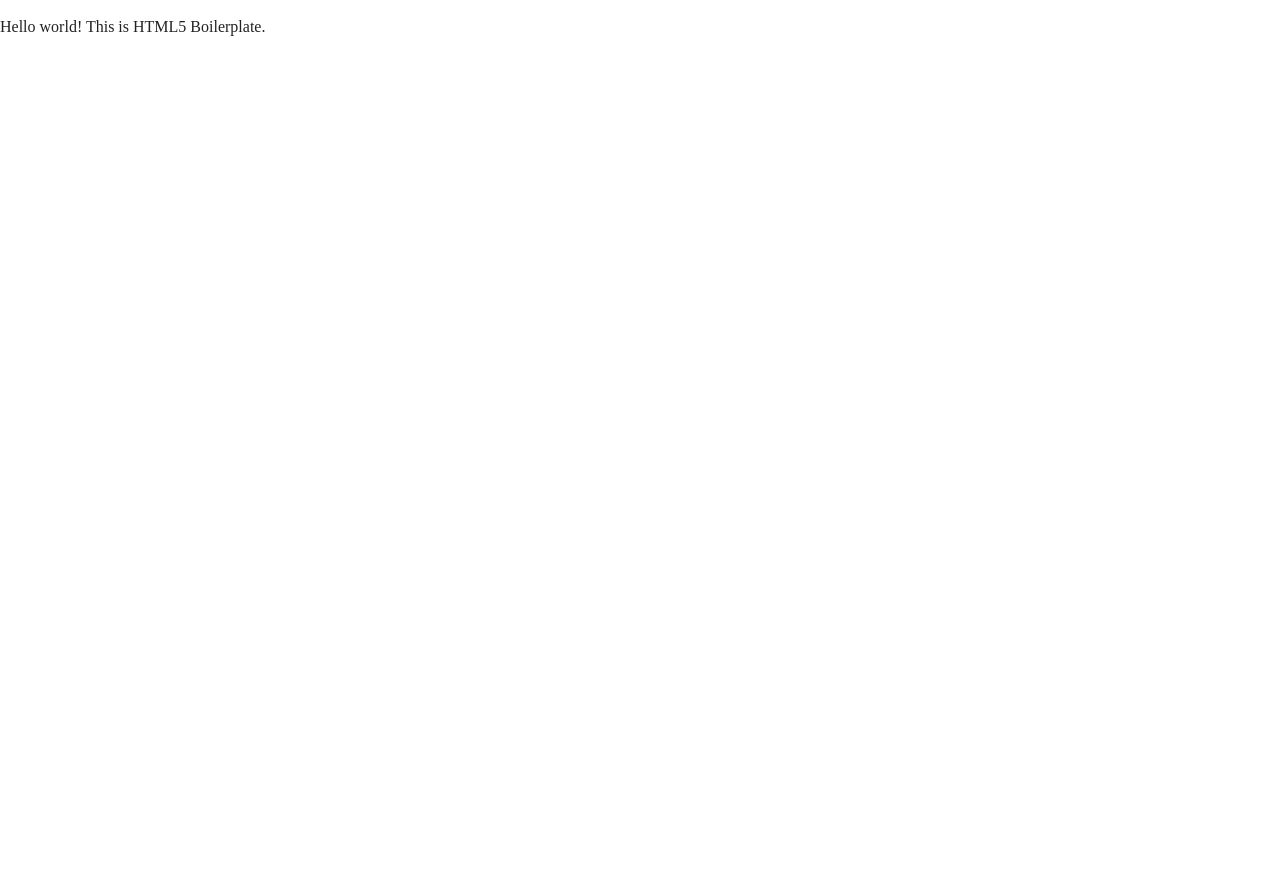
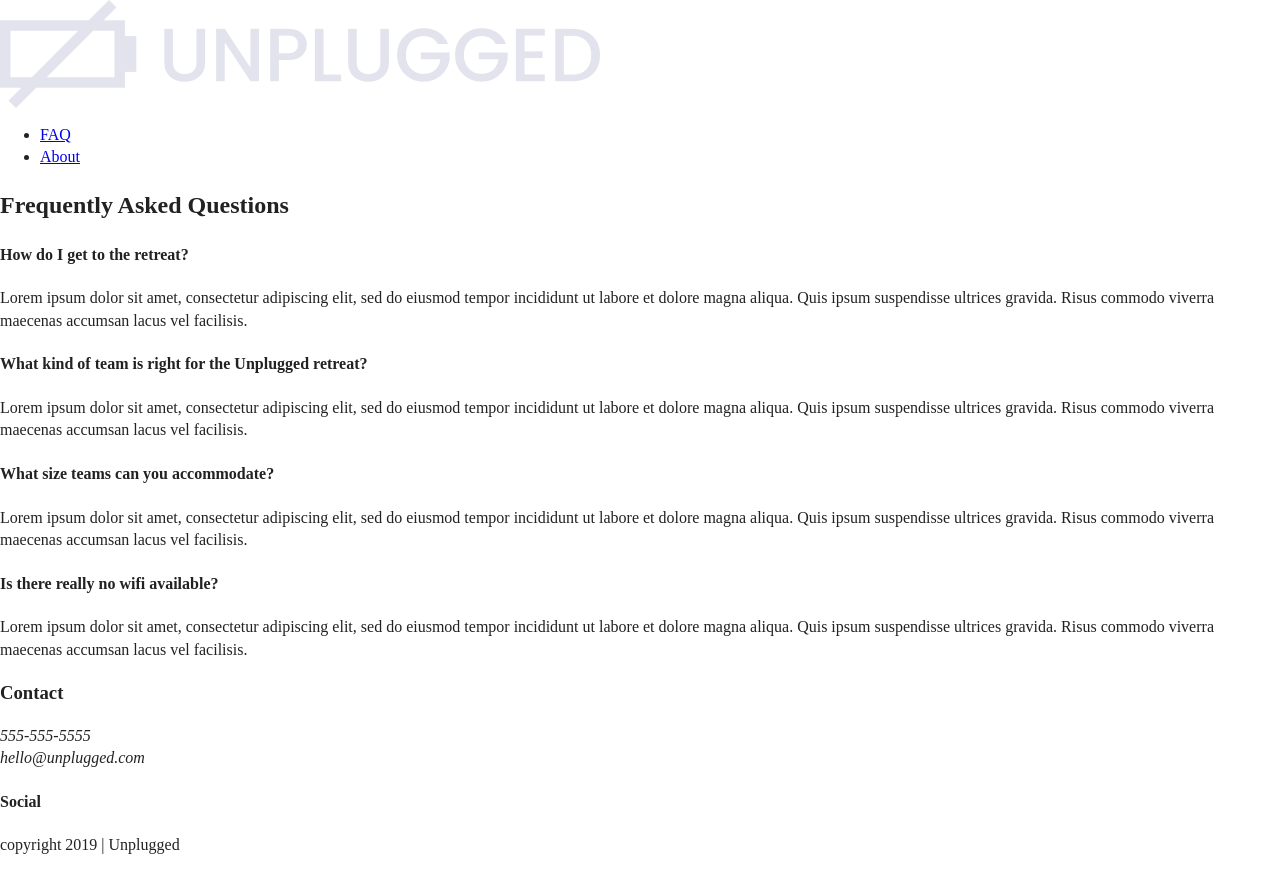
Before and after one commit to 1Henri/unplugged-retreat-boilerplate, a website: page faq/index.html in a window 1280 px wide. Before the commit the page ends 800 px from the top, so only its background shows below. Drawn offline with Linux system fonts and the light colour scheme; files that its build step writes are made by us from their sources; files whose address does not match are found by name.

Commit message:
coded faq page

```diff
--- a/faq/index.html
+++ b/faq/index.html
@@ -3,7 +3,7 @@
 
 <head>
   <meta charset="utf-8">
-  <title></title>
+  <title>unplugged-retreat</title>
   <meta name="description" content="">
   <meta name="viewport" content="width=device-width, initial-scale=1">
 
@@ -24,9 +24,86 @@
 
 <body>
 
-  <!-- Add your site or application content here -->
+<!-- Add your site or application content here -->
 
-  <p>Hello world! This is HTML5 Boilerplate.</p>
+  <header>
+    <div class="content-wrapper">
+<!--logo-->
+      <a href="#"><img src="./img/unpluggedlogo.png" alt="inplugged logo"></a>
+      <div class="header-divider"></div>
+<!--navigation-->
+      <nav>
+        <ul>
+          <li><a href="./faq/index.html" target="_blank">FAQ</a></li>
+          <li><a href="./about/index.html" target="_blank">About</a></li>
+        </ul>
+      </nav>
+    </div>
+  </header>
+
+<!--faq section-->
+  <main>
+    <div class="content-wrapper"></div>
+      <section class="faq">
+        <h2>Frequently Asked Questions</h2>
+        <div class="faq-content">
+          <h4>How do I get to the retreat?</h4>
+          <p>Lorem ipsum dolor sit amet, consectetur adipiscing elit, sed do eiusmod tempor incididunt ut labore et dolore magna aliqua. Quis ipsum suspendisse ultrices gravida. Risus commodo viverra maecenas accumsan lacus vel facilisis.</p>
+        </div>
+        <div class="faq-content">
+          <h4>What kind of team is right for the Unplugged retreat?</h4>
+          <p>Lorem ipsum dolor sit amet, consectetur adipiscing elit, sed do eiusmod tempor incididunt ut labore et dolore magna aliqua. Quis ipsum suspendisse ultrices gravida. Risus commodo viverra maecenas accumsan lacus vel facilisis.</p>
+        </div>
+        <div class="faq-content">
+          <h4>What size teams can you accommodate?</h4>
+          <p>Lorem ipsum dolor sit amet, consectetur adipiscing elit, sed do eiusmod tempor incididunt ut labore et dolore magna aliqua. Quis ipsum suspendisse ultrices gravida. Risus commodo viverra maecenas accumsan lacus vel facilisis.</p>
+        </div>
+        <div class="faq-content">
+          <h4>Is there really no wifi available?</h4>
+          <p>Lorem ipsum dolor sit amet, consectetur adipiscing elit, sed do eiusmod tempor incididunt ut labore et dolore magna aliqua. Quis ipsum suspendisse ultrices gravida. Risus commodo viverra maecenas accumsan lacus vel facilisis.</p>
+        </div>
+      </section>
+    </div> <!--header content wrapper ends here-->
+  </main> <!-- main wrapper ends-->
+
+  <footer>
+    <div class="content-wrapper">
+      <div class="footer-content">
+
+<!--contact-->
+        <div class="contact">
+          <h3>Contact</h3>
+
+          <address>
+       <p>555-555-5555<br>
+        hello@unplugged.com</p>
+          </address>
+        </div>
+
+<!--social media-->
+        <div class="social">
+          <h4>Social</h4>
+          <div class="social-icons"> <!-- social icons-->
+            <p>
+              <a href="https://www.facebook.com/Skillcrush/" target="_blank"></a>
+            </p>
+            <p>
+              <a href="https://twitter.com/Skillcrush" target="_blank"></a>
+            </p>
+            <p>
+              <a href="https://www.instagram.com/skillcrush/" target="_blank"></a>
+            </p>
+          </div>
+        </div>
+
+      </div>  <!-- footer content ends -->
+    </div>  <!--footer content-wrapper ends-->
+
+<!--copyright-->
+    <div class="copyright">
+  <p>copyright 2019 | Unplugged</p>
+    </div>
+  </footer>
 
 
   <script src="./js/vendor/modernizr-3.11.2.min.js"></script>
```
